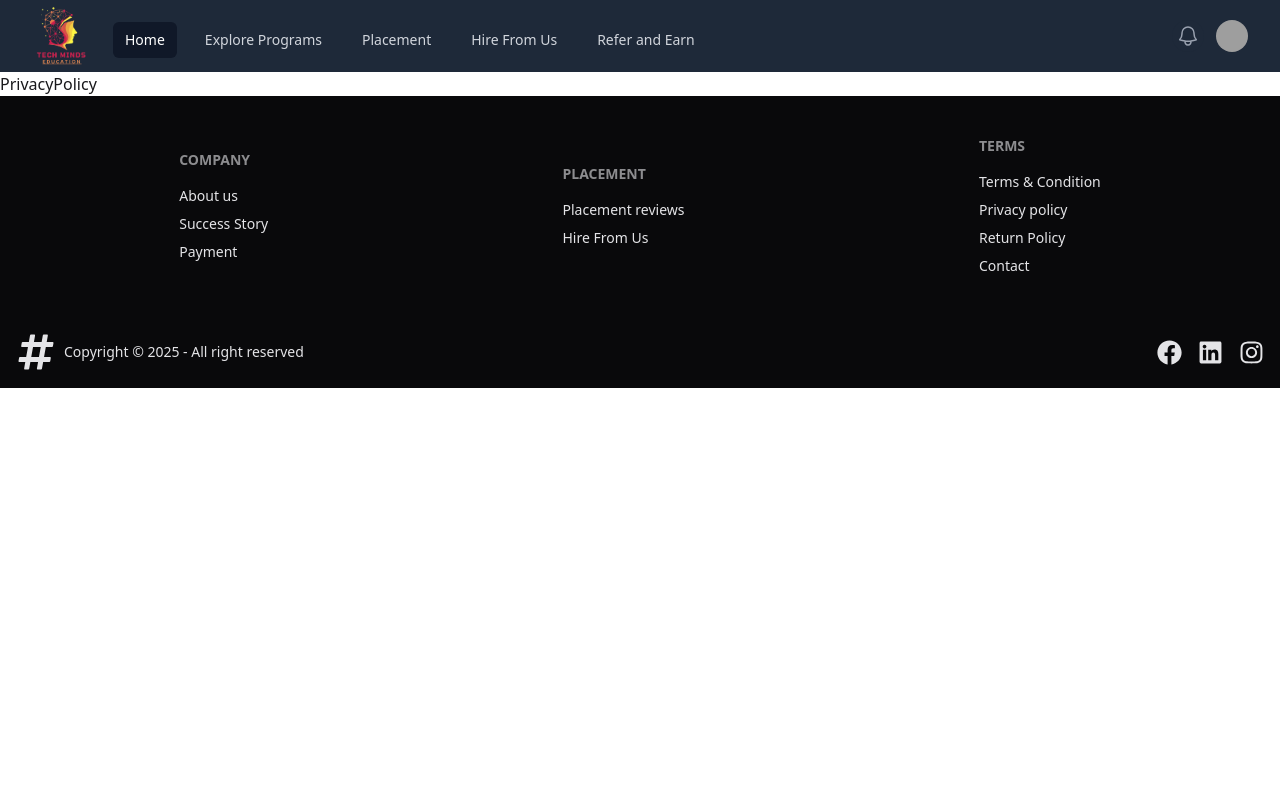
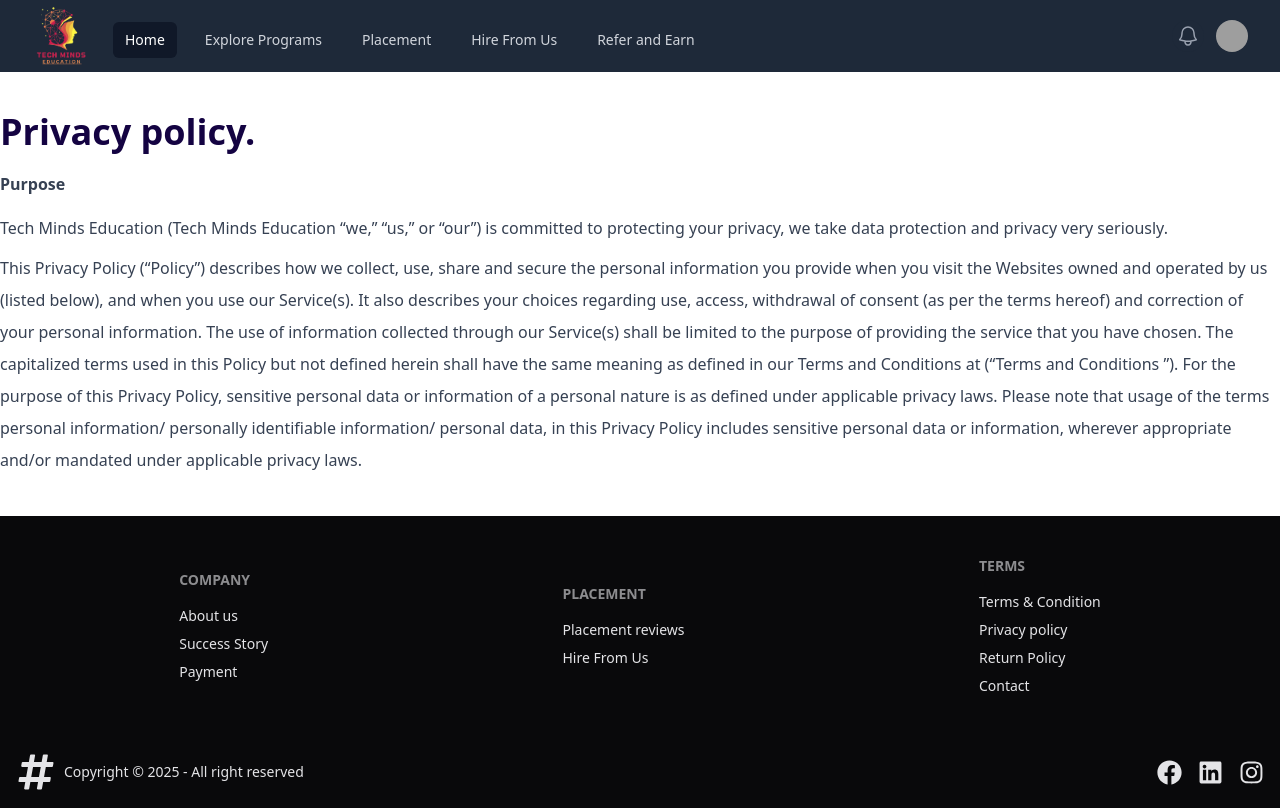
Before and after one commit to patilrohit1964/edu_sys, a React (Vite) app in the folder client/: page /privacy-policy in a window 1280 px wide. Built offline with nearby package versions, Linux system fonts and the light colour scheme; grey boxes are pictures that could not be loaded.

Commit message:
privacy page starting

```diff
--- a/client/src/pages/PrivacyPolicy.jsx
+++ b/client/src/pages/PrivacyPolicy.jsx
@@ -2,7 +2,18 @@ import React from 'react'
 
 const PrivacyPolicy = () => {
   return (
-    <div className=''>PrivacyPolicy</div>
+    <div className='py-10 mx-auto max-w-7xl'>
+      <div>
+        <h1 className='text-4xl text-[#140342] font-bold'>Privacy policy.</h1>
+        <p className='text-gray-700 py-5 text-md font-bold'>Purpose</p>
+        <p className='text-gray-700 text-md'>Tech Minds Education (Tech Minds Education “we,” “us,” or “our”) is committed to protecting your privacy, we take data protection and privacy very seriously.</p>
+        <p className='mt-3 text-gray-700 leading-8'>
+          This Privacy Policy (“Policy”) describes how we collect, use, share and secure the personal information you provide when you visit the Websites owned and operated by us (listed below), and when you use our Service(s). It also describes your choices regarding use, access, withdrawal of consent (as per the terms hereof) and correction of your personal information. The use of information collected through our Service(s) shall be limited to the purpose of
+          providing the service that you have chosen. The capitalized terms used in this Policy but not defined herein shall have the same meaning as defined in our Terms and Conditions at (“Terms and Conditions ”). For the purpose of this Privacy Policy, sensitive personal data or information of a personal nature is as defined under applicable privacy laws. Please note that usage of the terms personal information/ personally identifiable information/ personal data, in this Privacy Policy includes sensitive personal data or
+          information, wherever appropriate and/or mandated under applicable privacy laws.
+        </p>
+      </div>
+    </div>
   )
 }
 
```
